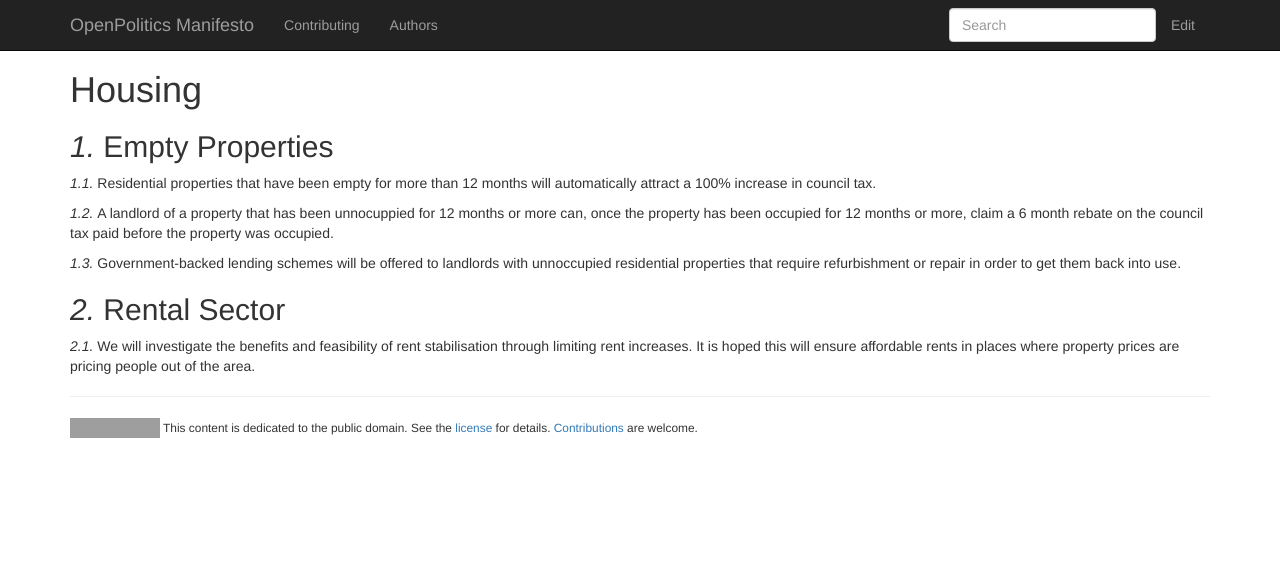
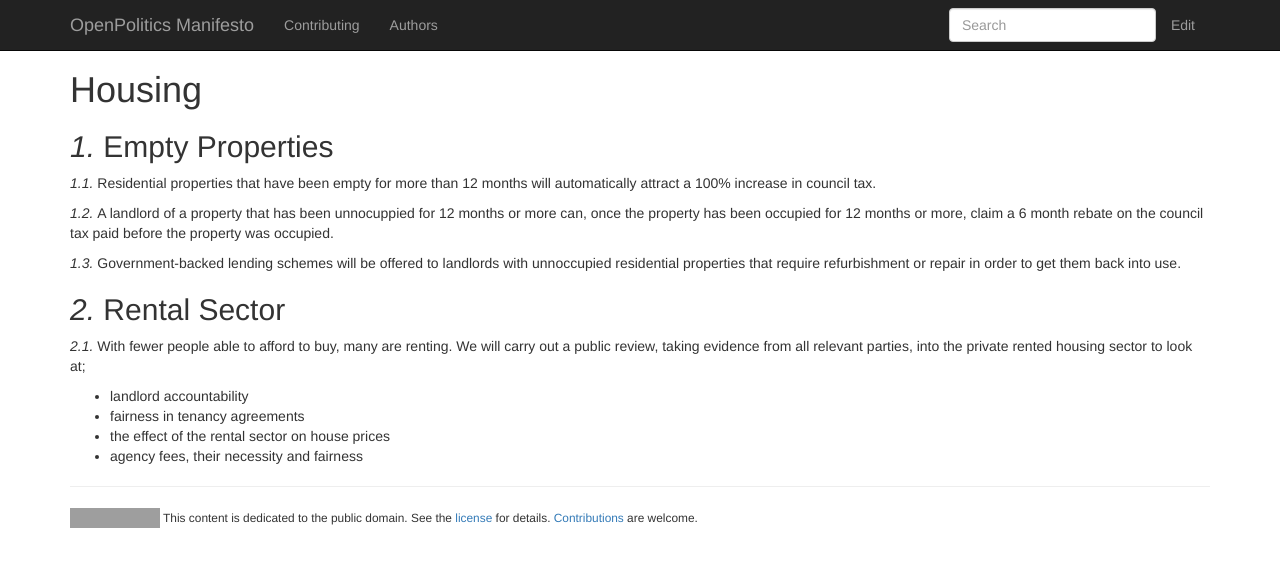
Before and after one commit to openpolitics/manifesto, a Jekyll site: the page built from housing.md, in a window 1280 px wide. Shown: the top 567 px of the page. Built offline with Jekyll 4.4.1, drawn with Linux system fonts in a browser that asks for light colours; nearby versions of some CDN libraries; grey boxes are pictures that could not be loaded.

Commit message:
Broader review, rather than specific policy suggestion

```diff
--- a/housing.md
+++ b/housing.md
@@ -14,4 +14,8 @@ Government-backed lending schemes will be offered to landlords with unnoccupied
 
 ## Rental Sector
 
-We will investigate the benefits and feasibility of rent stabilisation through limiting rent increases. It is hoped this will ensure affordable rents in places where property prices are pricing people out of the area.
+With fewer people able to afford to buy, many are renting. We will carry out a public review, taking evidence from all relevant parties, into the private rented housing sector to look at;
+  * landlord accountability
+  * fairness in tenancy agreements
+  * the effect of the rental sector on house prices
+  * agency fees, their necessity and fairness
```
